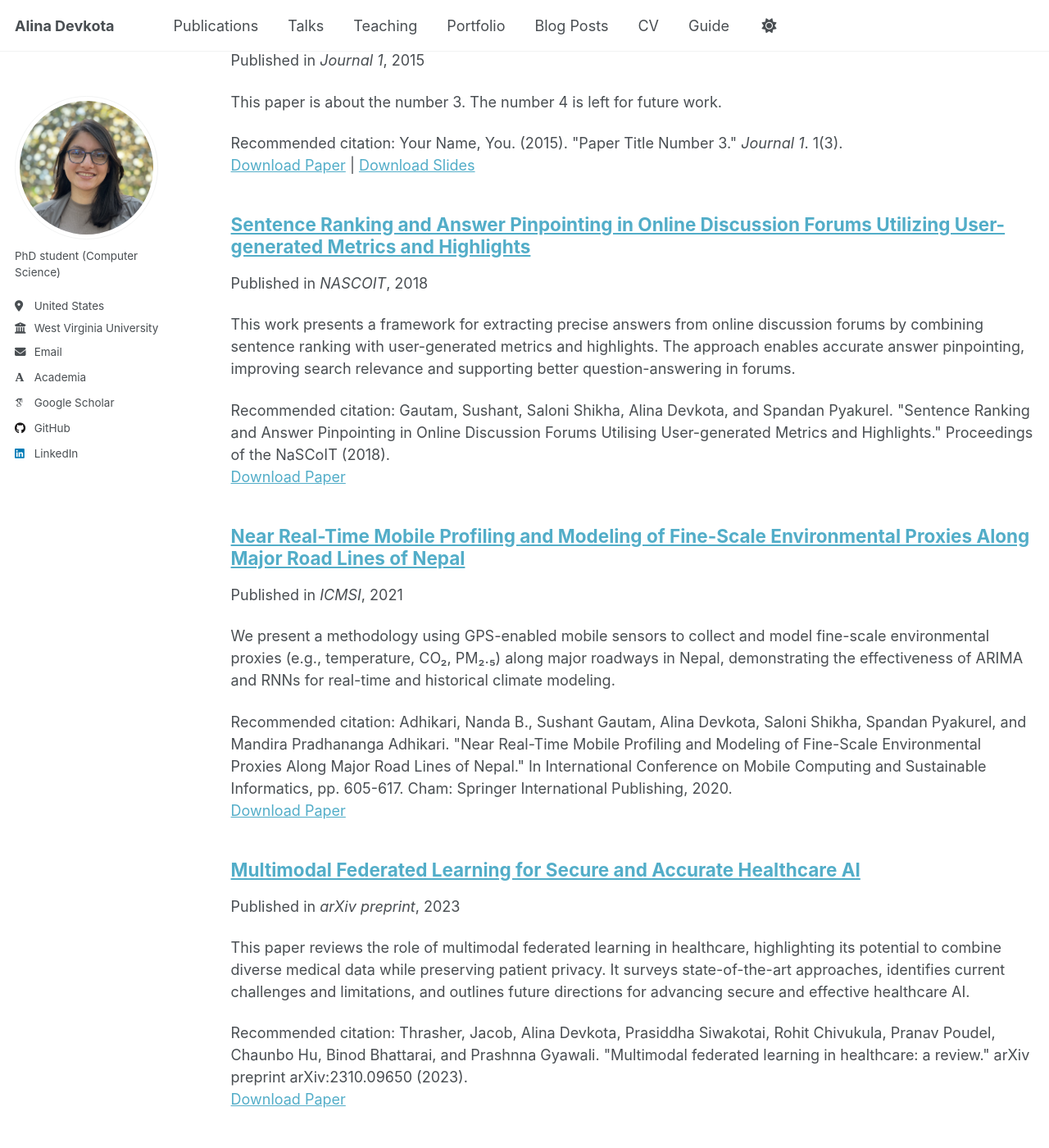
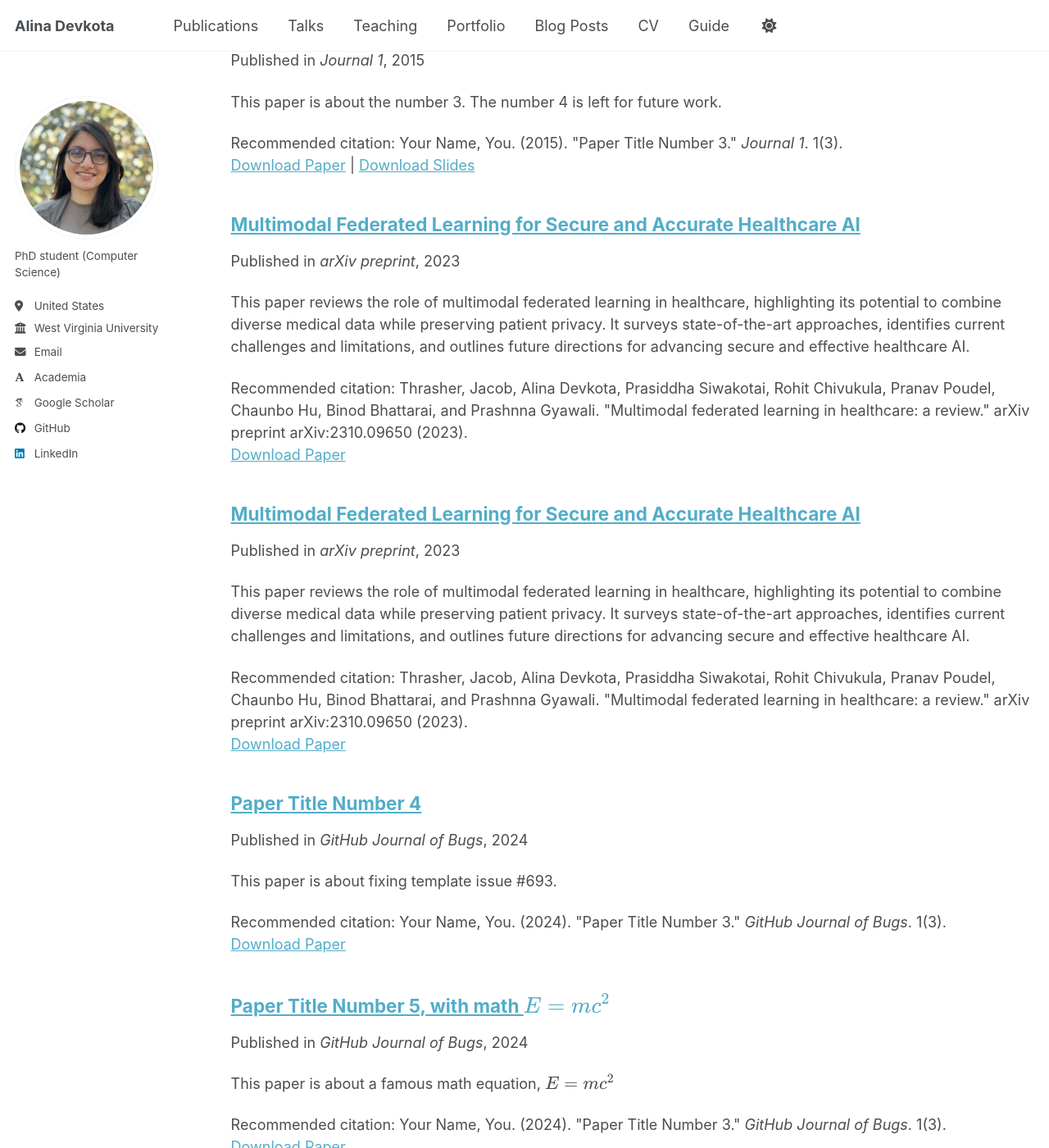
Before and after one commit to alinadevkota/Portfolio, a Jekyll site: the page built from _pages/collection-archive.html, in a window 1280 px wide and 1400 px high, scrolled down 1383 px. Shown: the whole window at 82% size. Built offline with Jekyll 4.4.1, drawn with Linux system fonts in a browser that asks for light colours; some web fonts are replaced; a script that is not in the unit is left out; a file with an impossible date is left out.

Commit message:
update publications

```diff
--- a/_publications/2018-01-01-Sentence_Ranking.md
+++ /dev/null
@@ -1,16 +0,0 @@
----
-title: "Sentence Ranking and Answer Pinpointing in Online Discussion Forums Utilizing User-generated Metrics and Highlights"
-collection: manuscripts
-permalink: /publication/2018-01-01-Sentence_Ranking
-excerpt: 'This work presents a framework for extracting precise answers from online discussion forums by combining sentence ranking with user-generated metrics and highlights. The approach enables accurate answer pinpointing, improving search relevance and supporting better question-answering in forums.'
-date: 2018-01-01
-venue: 'NASCOIT'
-paperurl: 'https://www.researchgate.net/profile/Sushant-Gautam/publication/330041750_Sentence_Ranking_and_Answer_Pinpointing_in_Online_Discussion_Forums_Utilising_User-generated_Metrics_and_Highlights/links/5c2b76e3a6fdccfc70761dd3/Sentence-Ranking-and-Answer-Pinpointing-in-Online-Discussion-Forums-Utilising-User-generated-Metrics-and-Highlights.pdf'
-citation: 'Gautam, Sushant, Saloni Shikha, Alina Devkota, and Spandan Pyakurel. &quot;Sentence Ranking and Answer Pinpointing in Online Discussion Forums Utilising User-generated Metrics and Highlights.&quot; Proceedings of the NaSCoIT (2018).'
----
-
-<a href='https://www.researchgate.net/profile/Sushant-Gautam/publication/330041750_Sentence_Ranking_and_Answer_Pinpointing_in_Online_Discussion_Forums_Utilising_User-generated_Metrics_and_Highlights/links/5c2b76e3a6fdccfc70761dd3/Sentence-Ranking-and-Answer-Pinpointing-in-Online-Discussion-Forums-Utilising-User-generated-Metrics-and-Highlights.pdf'>Download paper here</a>
-
-This work presents a framework for extracting precise answers from online discussion forums by combining sentence ranking with user-generated metrics and highlights. The approach enables accurate answer pinpointing, improving search relevance and supporting better question-answering in forums.
-
-Recommended citation: Gautam, Sushant, Saloni Shikha, Alina Devkota, and Spandan Pyakurel. "Sentence Ranking and Answer Pinpointing in Online Discussion Forums Utilising User-generated Metrics and Highlights." Proceedings of the NaSCoIT (2018).
--- a/markdown_generator/publications.tsv
+++ b/markdown_generator/publications.tsv
@@ -3,5 +3,5 @@
 2025-04-18	AI analysis for ejection fraction estimation from 12-lead ECG	Scientific Reports	This study investigates the use of 12-lead ECG signals to estimate heart ejection fraction (EF) in a rural Appalachian population. Using a range of machine learning and deep learning models—including Transformers—our analysis shows deep learning models achieve the highest performance (AUROC ~0.86), with specific multi-lead combinations improving accuracy and model interpretability providing insights into predictive features.	"Devkota, Alina, Rukesh Prajapati, Amr El-Wakeel, Donald Adjeroh, Brijesh Patel, and Prashnna Gyawali. ""AI analysis for ejection fraction estimation from 12-lead ECG."" Scientific Reports 15, no. 1 (2025): 13502."	EF_ECG	https://doi.org/10.1038/s41598-025-97113-0
 2025-05-14	Federated Foundation Model for GI Endoscopy Images	arXiv preprint	We propose a federated learning framework to train foundation models for gastrointestinal endoscopy imaging, allowing hospitals to collaboratively develop general-purpose models while keeping data private. Our approach is evaluated on classification, detection, and segmentation tasks, demonstrating improved performance in a privacy-preserving, federated setting.	"Devkota, Alina, Annahita Amireskandari, Joel Palko, Shyam Thakkar, Donald Adjeroh, Xiajun Jiang, Binod Bhattarai, and Prashnna K. Gyawali. ""Federated Foundation Model for GI Endoscopy Images."" arXiv preprint arXiv:2505.24108 (2025)."	FFM	https://arxiv.org/pdf/2505.24108
 2024-10-15	TE-SSL: Time and Event-aware Self Supervised Learning for Alzheimer's Disease Progression Analysis	MICCAI 2024	We introduce TE-SSL, a time and event-aware self-supervised learning framework for Alzheimer’s disease progression analysis. By incorporating time-to-event and event data as supervisory signals, TE-SSL improves representation learning and outperforms existing SSL methods in downstream survival analysis tasks.	"Thrasher, Jacob, Alina Devkota, Ahmad P. Tafti, Binod Bhattarai, Prashnna Gyawali, and Alzheimer’s Disease Neuroimaging Initiative. ""TE-SSL: Time and Event-aware Self Supervised Learning for Alzheimer’s Disease Progression Analysis."" In International Conference on Medical Image Computing and Computer-Assisted Intervention, pp. 324-333. Cham: Springer Nature Switzerland, 2024."	TE-SSL	https://papers.miccai.org/miccai-2024/paper/3866_paper.pdf
-2018-01-01	Sentence Ranking and Answer Pinpointing in Online Discussion Forums Utilizing User-generated Metrics and Highlights	NASCOIT	This work presents a framework for extracting precise answers from online discussion forums by combining sentence ranking with user-generated metrics and highlights. The approach enables accurate answer pinpointing, improving search relevance and supporting better question-answering in forums.	"Gautam, Sushant, Saloni Shikha, Alina Devkota, and Spandan Pyakurel. ""Sentence Ranking and Answer Pinpointing in Online Discussion Forums Utilising User-generated Metrics and Highlights."" Proceedings of the NaSCoIT (2018)."	Sentence_Ranking	https://www.researchgate.net/profile/Sushant-Gautam/publication/330041750_Sentence_Ranking_and_Answer_Pinpointing_in_Online_Discussion_Forums_Utilising_User-generated_Metrics_and_Highlights/links/5c2b76e3a6fdccfc70761dd3/Sentence-Ranking-and-Answer-Pinpointing-in-Online-Discussion-Forums-Utilising-User-generated-Metrics-and-Highlights.pdf
-2021-01-01	Near Real-Time Mobile Profiling and Modeling of Fine-Scale Environmental Proxies Along Major Road Lines of Nepal	ICMSI	We present a methodology using GPS-enabled mobile sensors to collect and model fine-scale environmental proxies (e.g., temperature, CO₂, PM₂.₅) along major roadways in Nepal, demonstrating the effectiveness of ARIMA and RNNs for real-time and historical climate modeling.	"Adhikari, Nanda B., Sushant Gautam, Alina Devkota, Saloni Shikha, Spandan Pyakurel, and Mandira Pradhananga Adhikari. ""Near Real-Time Mobile Profiling and Modeling of Fine-Scale Environmental Proxies Along Major Road Lines of Nepal."" In International Conference on Mobile Computing and Sustainable Informatics, pp. 605-617. Cham: Springer International Publishing, 2020."	Near_realtime	https://www.researchgate.net/profile/Nanda-Adhikari/publication/353701660_Near_Real-Time_Mobile_Profiling_and_Modeling_of_Fine-Scale_Environmental_Proxies_Along_Major_Road_Lines_of_Nepal/links/610b76a4169a1a0103dde797/Near-Real-Time-Mobile-Profiling-and-Modeling-of-Fine-Scale-Environmental-Proxies-Along-Major-Road-Lines-of-Nepal.pdf
+2018-xx-xx	Sentence Ranking and Answer Pinpointing in Online Discussion Forums Utilizing User-generated Metrics and Highlights	NASCOIT	This work presents a framework for extracting precise answers from online discussion forums by combining sentence ranking with user-generated metrics and highlights. The approach enables accurate answer pinpointing, improving search relevance and supporting better question-answering in forums.	"Gautam, Sushant, Saloni Shikha, Alina Devkota, and Spandan Pyakurel. ""Sentence Ranking and Answer Pinpointing in Online Discussion Forums Utilising User-generated Metrics and Highlights."" Proceedings of the NaSCoIT (2018)."	Sentence_Ranking	https://www.researchgate.net/profile/Sushant-Gautam/publication/330041750_Sentence_Ranking_and_Answer_Pinpointing_in_Online_Discussion_Forums_Utilising_User-generated_Metrics_and_Highlights/links/5c2b76e3a6fdccfc70761dd3/Sentence-Ranking-and-Answer-Pinpointing-in-Online-Discussion-Forums-Utilising-User-generated-Metrics-and-Highlights.pdf
+2021-xx-xx	Near Real-Time Mobile Profiling and Modeling of Fine-Scale Environmental Proxies Along Major Road Lines of Nepal	ICMSI	We present a methodology using GPS-enabled mobile sensors to collect and model fine-scale environmental proxies (e.g., temperature, CO₂, PM₂.₅) along major roadways in Nepal, demonstrating the effectiveness of ARIMA and RNNs for real-time and historical climate modeling.	"Adhikari, Nanda B., Sushant Gautam, Alina Devkota, Saloni Shikha, Spandan Pyakurel, and Mandira Pradhananga Adhikari. ""Near Real-Time Mobile Profiling and Modeling of Fine-Scale Environmental Proxies Along Major Road Lines of Nepal."" In International Conference on Mobile Computing and Sustainable Informatics, pp. 605-617. Cham: Springer International Publishing, 2020."	Near_realtime	https://www.researchgate.net/profile/Nanda-Adhikari/publication/353701660_Near_Real-Time_Mobile_Profiling_and_Modeling_of_Fine-Scale_Environmental_Proxies_Along_Major_Road_Lines_of_Nepal/links/610b76a4169a1a0103dde797/Near-Real-Time-Mobile-Profiling-and-Modeling-of-Fine-Scale-Environmental-Proxies-Along-Major-Road-Lines-of-Nepal.pdf
```
Also changed, not shown: _publications/2018-xx-xx-Sentence_Ranking.md (renamed from _publications/2018-Sentence_Ranking.md, +2 -2 lines), _publications/2021-Near_realtime.md (deleted, +0 -16 lines), _publications/2021-xx-xx-Near_realtime.md (renamed from _publications/2021-01-01-Near_realtime.md, +2 -2 lines).
